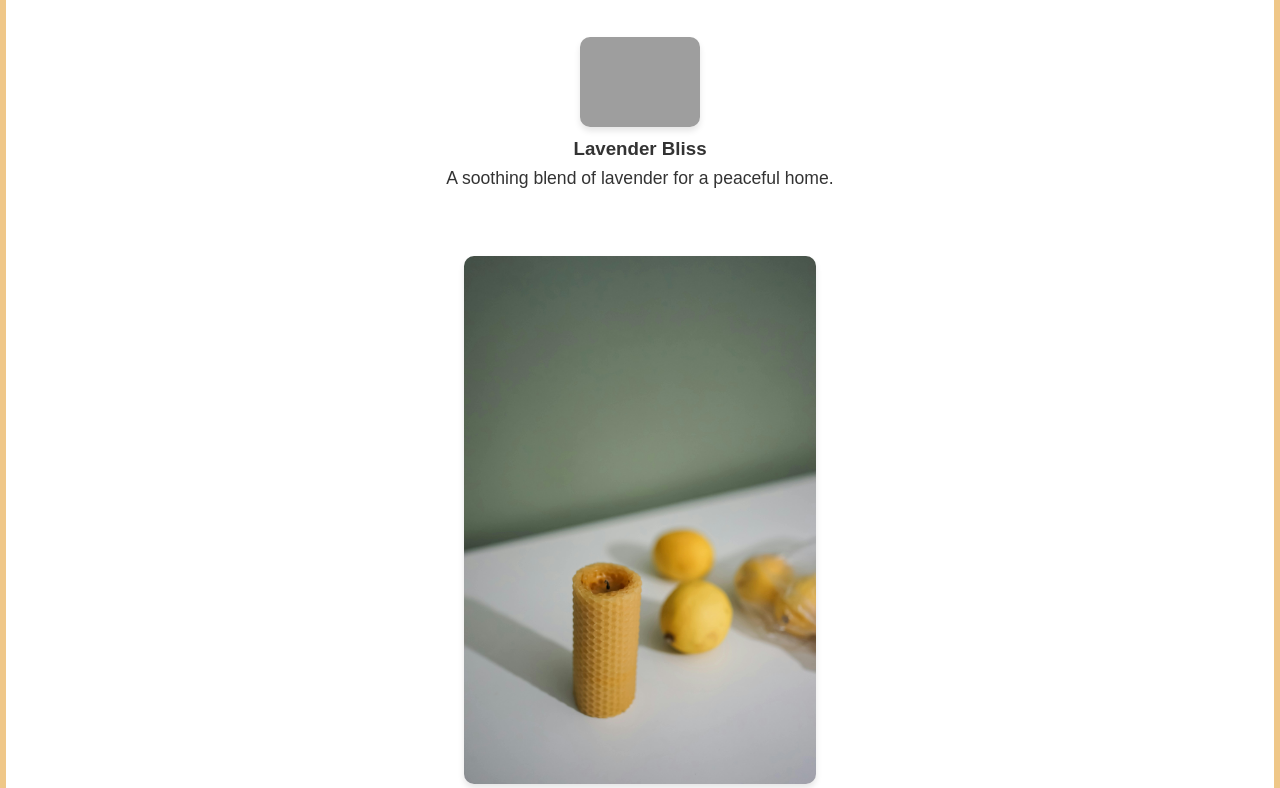
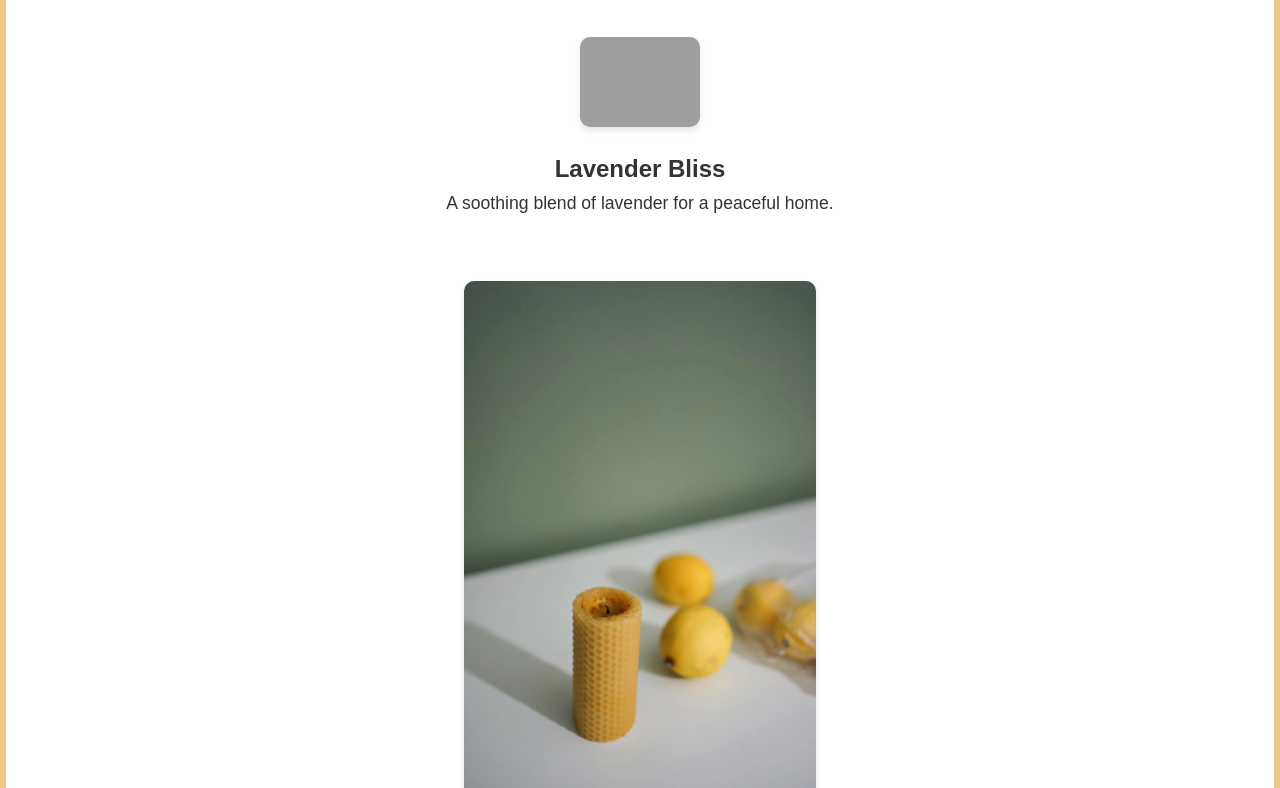
Before and after one commit to Nomcebo-coder-hub/Candle_business_PLPFinal, a plain HTML site: page index.html in a window 1280 px wide. Shown: the part 1284-2072 px from the top of the page. Drawn offline with Linux system fonts and the light colour scheme; grey boxes are pictures that could not be loaded.

```diff
--- a/src/styles.css
+++ b/src/styles.css
@@ -133,6 +133,11 @@ body {
   box-shadow: 0 4px 6px rgba(0, 0, 0, 0.1);
 }
 
+.product h3 {
+  font-size: 1.5rem;
+  margin-top: 1rem;
+}
+
 .contact-btn {
   background-color: #efc788;
   color: #fff;
```
